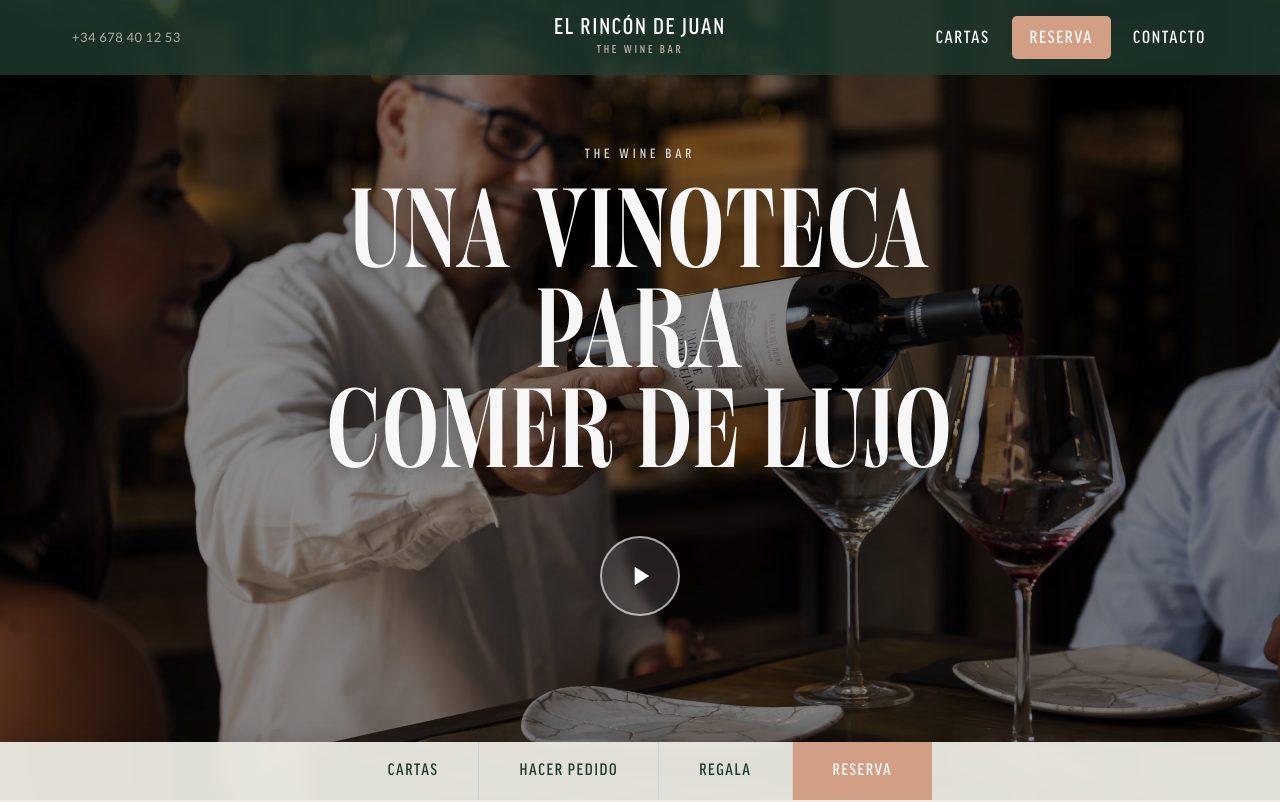
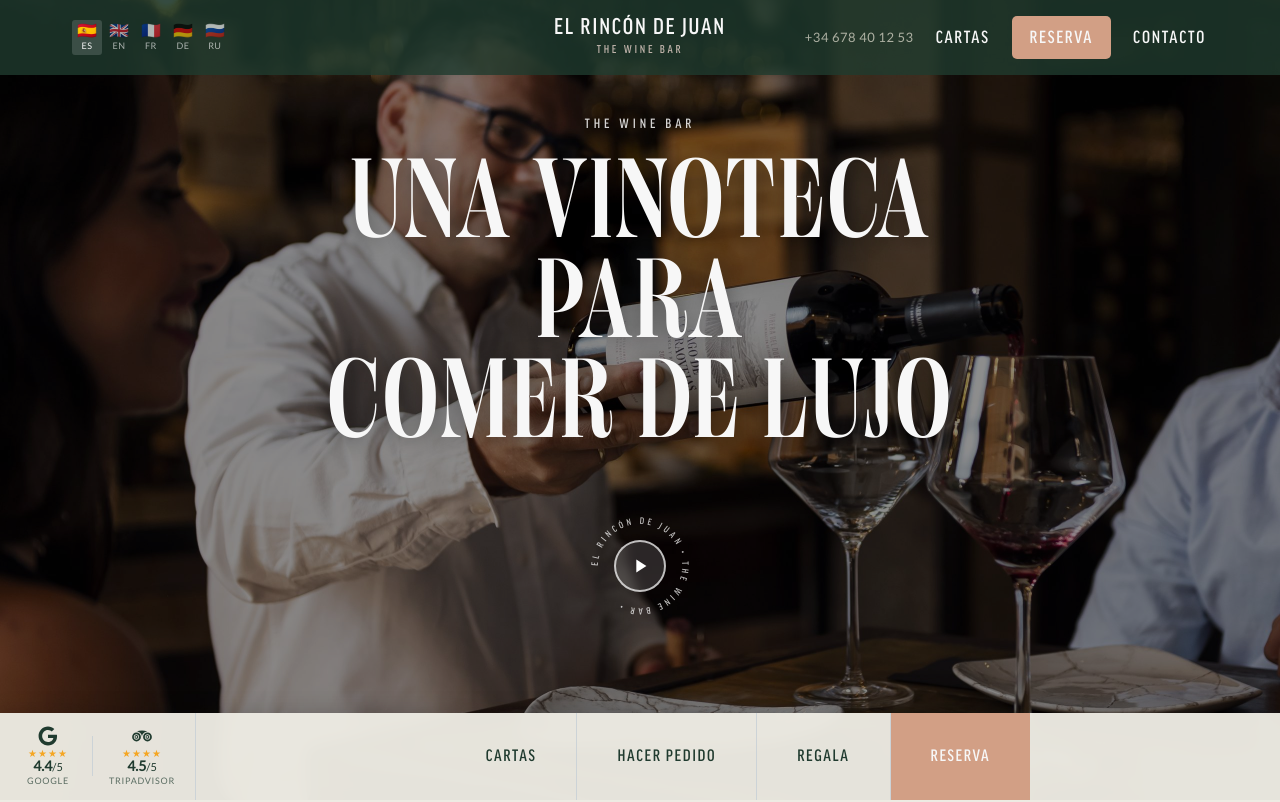
Before and after one commit to juanjoseaguilarte/rincon-web-react, a React (Vite) app: page / in a window 1280 px wide. Shown: the top 802 px of the page. Built offline with nearby package versions, Linux system fonts and the light colour scheme.

Commit message:
feat: fase 3 - banderas idiomas navbar, ratings hero bottom bar, botón play circular, fix TripAdvisor score

```diff
--- a/src/components/About.jsx
+++ b/src/components/About.jsx
@@ -49,7 +49,7 @@ export default function About() {
             <span className="about__stat-label">Google Reviews</span>
           </div>
           <div className="about__stat">
-            <span className="about__stat-num">4.2</span>
+            <span className="about__stat-num">4.5</span>
             <span className="about__stat-label">TripAdvisor</span>
           </div>
           <div className="about__stat">
--- a/src/components/Hero.css
+++ b/src/components/Hero.css
@@ -31,7 +31,7 @@
   z-index: 1;
   color: var(--color-cream-warm);
   text-align: center;
-  padding: 80px 32px 120px;
+  padding: 80px 32px 140px;
   max-width: 800px;
 }
 
@@ -60,49 +60,154 @@
   text-shadow: 0 2px 20px rgba(0,0,0,0.4);
 }
 
-/* Play button circle */
+/* Circular play button */
 .hero__play-wrap {
   display: flex;
   justify-content: center;
 }
 
 .hero__play {
+  position: relative;
   display: flex;
   align-items: center;
   justify-content: center;
-  width: 80px;
-  height: 80px;
+  width: 120px;
+  height: 120px;
   border-radius: 50%;
-  border: 2px solid rgba(255,255,255,0.6);
-  background: rgba(255,255,255,0.12);
-  backdrop-filter: blur(4px);
-  transition: background 0.3s, transform 0.3s;
   cursor: pointer;
+  transition: transform 0.3s;
+  text-decoration: none;
 }
 
 .hero__play:hover {
-  background: rgba(255,255,255,0.2);
-  transform: scale(1.08);
+  transform: scale(1.06);
 }
 
-.hero__play-circle {
+.hero__play:hover .hero__play-ring {
+  animation: spin 10s linear infinite;
+}
+
+@keyframes spin {
+  from { transform: rotate(0deg); }
+  to { transform: rotate(360deg); }
+}
+
+.hero__play-ring {
+  position: absolute;
+  inset: 0;
+  width: 100%;
+  height: 100%;
+  transition: transform 5s linear;
+  font-family: var(--font-heading);
+}
+
+.hero__play-ring-text {
+  font-family: var(--font-heading), serif;
+  font-style: italic;
+  text-transform: uppercase;
+}
+
+.hero__play-inner {
   display: flex;
   align-items: center;
   justify-content: center;
+  width: 52px;
+  height: 52px;
+  border-radius: 50%;
+  border: 2px solid rgba(255,255,255,0.7);
+  background: rgba(255,255,255,0.15);
+  backdrop-filter: blur(4px);
+  z-index: 1;
+  transition: background 0.3s;
 }
 
-/* Bottom bar */
-.hero__bottom-nav {
+.hero__play:hover .hero__play-inner {
+  background: rgba(255,255,255,0.25);
+}
+
+/* Bottom bar (ratings + nav) */
+.hero__bottom-bar {
   position: absolute;
   bottom: 0;
   left: 0;
   right: 0;
   z-index: 10;
   display: flex;
-  justify-content: center;
-  background: rgba(237, 235, 227, 0.95);
+  align-items: stretch;
+  background: rgba(237, 235, 227, 0.97);
   backdrop-filter: blur(6px);
   box-shadow: 0 -2px 20px rgba(0,0,0,0.15);
+}
+
+/* Ratings section */
+.hero__bottom-ratings {
+  display: flex;
+  align-items: center;
+  padding: 12px 20px;
+  gap: 16px;
+  border-right: 1px solid var(--color-border);
+  flex-shrink: 0;
+}
+
+.hero__rating {
+  display: flex;
+  flex-direction: column;
+  align-items: center;
+  gap: 1px;
+  text-decoration: none;
+  color: var(--color-green-dark);
+  transition: opacity 0.2s;
+  min-width: 56px;
+}
+
+.hero__rating:hover {
+  opacity: 0.75;
+}
+
+.hero__rating-icon {
+  color: var(--color-green-dark);
+}
+
+.hero__rating-stars {
+  font-size: 10px;
+  color: #f5a623;
+  letter-spacing: 1px;
+  line-height: 1;
+}
+
+.hero__rating-score {
+  font-family: var(--font-body);
+  font-size: 14px;
+  font-weight: 700;
+  color: var(--color-green-dark);
+  line-height: 1;
+}
+
+.hero__rating-max {
+  font-size: 11px;
+  font-weight: 400;
+}
+
+.hero__rating-label {
+  font-family: var(--font-body);
+  font-size: 9px;
+  text-transform: uppercase;
+  letter-spacing: 0.08em;
+  color: var(--color-green-dark);
+  opacity: 0.7;
+}
+
+.hero__rating-divider {
+  width: 1px;
+  height: 40px;
+  background: var(--color-border);
+}
+
+/* Nav links */
+.hero__bottom-nav {
+  display: flex;
+  flex: 1;
+  justify-content: center;
 }
 
 .hero__bottom-link {
@@ -116,6 +221,8 @@
   padding: 16px 40px;
   transition: background 0.2s, color 0.2s;
   border-right: 1px solid var(--color-border);
+  display: flex;
+  align-items: center;
 }
 
 .hero__bottom-link:last-child {
@@ -136,6 +243,12 @@
   color: var(--color-off-white);
 }
 
+@media (max-width: 900px) {
+  .hero__bottom-ratings {
+    display: none;
+  }
+}
+
 @media (max-width: 768px) {
   .hero__title {
     font-size: clamp(40px, 10vw, 60px);
--- a/src/components/Hero.jsx
+++ b/src/components/Hero.jsx
@@ -15,13 +15,22 @@ export default function Hero() {
         </h1>
         <div className="hero__play-wrap">
           <a
-            href="https://www.youtube.com/watch?v=OZth9wIndMo"
+            href="https://www.youtube.com/watch?v=1xYkwNqngpU"
             target="_blank"
             rel="noopener noreferrer"
             className="hero__play"
           >
-            <div className="hero__play-circle">
-              <svg width="32" height="32" viewBox="0 0 24 24" fill="white">
+            {/* Circular text around button */}
+            <svg className="hero__play-ring" viewBox="0 0 120 120" width="120" height="120">
+              <defs>
+                <path id="circleText" d="M60,60 m-42,0 a42,42 0 1,1 84,0 a42,42 0 1,1 -84,0" />
+              </defs>
+              <text className="hero__play-ring-text" fill="rgba(255,255,255,0.75)" fontSize="9" letterSpacing="3.2">
+                <textPath href="#circleText">EL RINCÓN DE JUAN • THE WINE BAR •</textPath>
+              </text>
+            </svg>
+            <div className="hero__play-inner">
+              <svg width="22" height="22" viewBox="0 0 24 24" fill="white">
                 <path d="M8 5v14l11-7z"/>
               </svg>
             </div>
@@ -29,12 +38,45 @@ export default function Hero() {
         </div>
       </div>
 
-      {/* Bottom sticky nav like original */}
-      <div className="hero__bottom-nav">
-        <a href="#carta" className="hero__bottom-link">Cartas</a>
-        <a href="https://www.elrincondejuan.es/hacer-pedido/" target="_blank" rel="noopener noreferrer" className="hero__bottom-link">Hacer Pedido</a>
-        <a href="https://www.elrincondejuan.es/bono-regalo/" target="_blank" rel="noopener noreferrer" className="hero__bottom-link">Regala</a>
-        <a href="#reservas" className="hero__bottom-link hero__bottom-link--highlight">Reserva</a>
+      {/* Bottom nav with ratings */}
+      <div className="hero__bottom-bar">
+        <div className="hero__bottom-ratings">
+          <a
+            href="https://goo.gl/maps/BRgKun4WBus4WxjYA"
+            target="_blank"
+            rel="noopener noreferrer"
+            className="hero__rating"
+          >
+            {/* Google icon */}
+            <svg className="hero__rating-icon" width="22" height="22" viewBox="0 0 24 28" fill="none" xmlns="http://www.w3.org/2000/svg">
+              <path d="M12 12.281h11.328c0.109 0.609 0.187 1.203 0.187 2 0 6.844-4.594 11.719-11.516 11.719-6.641 0-12-5.359-12-12s5.359-12 12-12c3.234 0 5.953 1.188 8.047 3.141l-3.266 3.141c-0.891-0.859-2.453-1.859-4.781-1.859-4.094 0-7.438 3.391-7.438 7.578s3.344 7.578 7.438 7.578c4.75 0 6.531-3.406 6.813-5.172h-6.813v-4.125z" fill="currentColor"/>
+            </svg>
+            <span className="hero__rating-stars">★★★★</span>
+            <span className="hero__rating-score">4.4<span className="hero__rating-max">/5</span></span>
+            <span className="hero__rating-label">Google</span>
+          </a>
+          <div className="hero__rating-divider" />
+          <a
+            href="https://www.tripadvisor.es/Restaurant_Review-g660738-d2199949-Reviews-El_Rincon_de_Juan_The_Wine_Bar-La_Linea_de_la_Concepcion_Province_of_Cadiz_Andalu.html"
+            target="_blank"
+            rel="noopener noreferrer"
+            className="hero__rating"
+          >
+            {/* TripAdvisor owl-eye icon */}
+            <svg className="hero__rating-icon" width="22" height="22" viewBox="0 0 36 28" xmlns="http://www.w3.org/2000/svg">
+              <path d="M10.172 15.578c0 0.812-0.656 1.469-1.453 1.469-0.812 0-1.469-0.656-1.469-1.469 0-0.797 0.656-1.453 1.469-1.453 0.797 0 1.453 0.656 1.453 1.453zM28.203 15.563c0 0.812-0.656 1.469-1.469 1.469s-1.469-0.656-1.469-1.469 0.656-1.453 1.469-1.453 1.469 0.641 1.469 1.453zM11.953 15.578c0-1.656-1.359-3.016-3.016-3.016-1.672 0-3.016 1.359-3.016 3.016 0 1.672 1.344 3.016 3.016 3.016 1.656 0 3.016-1.344 3.016-3.016zM29.969 15.563c0-1.656-1.344-3.016-3.016-3.016-1.656 0-3.016 1.359-3.016 3.016 0 1.672 1.359 3.016 3.016 3.016 1.672 0 3.016-1.344 3.016-3.016zM13.281 15.578c0 2.406-1.937 4.359-4.344 4.359s-4.359-1.953-4.359-4.359c0-2.391 1.953-4.344 4.359-4.344s4.344 1.953 4.344 4.344zM31.313 15.563c0 2.406-1.953 4.344-4.359 4.344-2.391 0-4.344-1.937-4.344-4.344s1.953-4.344 4.344-4.344c2.406 0 4.359 1.937 4.359 4.344zM16.25 15.609c0-3.984-3.234-7.219-7.219-7.219-3.969 0-7.203 3.234-7.203 7.219s3.234 7.219 7.203 7.219c3.984 0 7.219-3.234 7.219-7.219zM26.688 6.656c-2.578-1.125-5.484-1.734-8.687-1.734s-6.391 0.609-8.953 1.719c4.953 0.016 8.953 4.016 8.953 8.969 0-4.859 3.859-8.813 8.687-8.953zM34.172 15.609c0-3.984-3.219-7.219-7.203-7.219s-7.219 3.234-7.219 7.219 3.234 7.219 7.219 7.219 7.203-3.234 7.203-7.219z" fill="currentColor"/>
+            </svg>
+            <span className="hero__rating-stars">★★★★</span>
+            <span className="hero__rating-score">4.5<span className="hero__rating-max">/5</span></span>
+            <span className="hero__rating-label">TripAdvisor</span>
+          </a>
+        </div>
+        <div className="hero__bottom-nav">
+          <a href="#carta" className="hero__bottom-link">Cartas</a>
+          <a href="https://www.elrincondejuan.es/hacer-pedido/" target="_blank" rel="noopener noreferrer" className="hero__bottom-link">Hacer Pedido</a>
+          <a href="https://www.elrincondejuan.es/bono-regalo/" target="_blank" rel="noopener noreferrer" className="hero__bottom-link">Regala</a>
+          <a href="#reservas" className="hero__bottom-link hero__bottom-link--highlight">Reserva</a>
+        </div>
       </div>
     </section>
   )
--- a/src/components/Navbar.css
+++ b/src/components/Navbar.css
@@ -40,6 +40,58 @@
 
 .navbar__phone:hover {
   color: var(--color-off-white);
+}
+
+/* Language selector */
+.navbar__langs {
+  display: flex;
+  align-items: center;
+  gap: 2px;
+}
+
+.navbar__lang {
+  display: flex;
+  flex-direction: column;
+  align-items: center;
+  padding: 2px 5px;
+  border-radius: 3px;
+  transition: background 0.2s;
+  text-decoration: none;
+  opacity: 0.65;
+}
+
+.navbar__lang:hover,
+.navbar__lang--active {
+  background: rgba(255,255,255,0.15);
+  opacity: 1;
+}
+
+.navbar__lang-flag {
+  font-size: 16px;
+  line-height: 1;
+}
+
+.navbar__lang-code {
+  font-family: var(--font-body);
+  font-size: 9px;
+  letter-spacing: 0.05em;
+  color: var(--color-off-white);
+  margin-top: 1px;
+}
+
+/* Mobile langs row */
+.navbar__mobile-langs {
+  display: flex;
+  gap: 12px;
+  padding: 8px 0;
+  border-bottom: 1px solid rgba(233,228,214,0.15);
+  margin-bottom: 4px;
+}
+
+.navbar__mobile-lang {
+  font-size: 14px;
+  color: var(--color-off-white);
+  opacity: 0.75;
 }
 
 /* Centered Logo */
--- a/src/components/Navbar.jsx
+++ b/src/components/Navbar.jsx
@@ -1,9 +1,18 @@
 import { useState, useEffect } from 'react'
 import './Navbar.css'
+
+const LANGUAGES = [
+  { code: 'es', label: 'ES', flag: '🇪🇸', href: 'https://www.elrincondejuan.es/' },
+  { code: 'en', label: 'EN', flag: '🇬🇧', href: 'https://www.elrincondejuan.es/en/' },
+  { code: 'fr', label: 'FR', flag: '🇫🇷', href: '#' },
+  { code: 'de', label: 'DE', flag: '🇩🇪', href: '#' },
+  { code: 'ru', label: 'RU', flag: '🇷🇺', href: '#' },
+]
 
 export default function Navbar() {
   const [scrolled, setScrolled] = useState(false)
   const [menuOpen, setMenuOpen] = useState(false)
+  const [activeLang, setActiveLang] = useState('es')
 
   useEffect(() => {
     const onScroll = () => setScrolled(window.scrollY > 80)
@@ -14,9 +23,22 @@ export default function Navbar() {
   return (
     <header className={`navbar ${scrolled ? 'navbar--scrolled' : ''}`}>
       <div className="navbar__container container">
-        {/* Language flags + icons left side */}
+        {/* Language flags - left side */}
         <div className="navbar__left">
-          <a href="tel:678401253" className="navbar__phone">+34 678 40 12 53</a>
+          <div className="navbar__langs">
+            {LANGUAGES.map(lang => (
+              <a
+                key={lang.code}
+                href={lang.href}
+                className={`navbar__lang ${activeLang === lang.code ? 'navbar__lang--active' : ''}`}
+                onClick={(e) => { if (lang.href === '#') e.preventDefault(); setActiveLang(lang.code) }}
+                title={lang.label}
+              >
+                <span className="navbar__lang-flag">{lang.flag}</span>
+                <span className="navbar__lang-code">{lang.label}</span>
+              </a>
+            ))}
+          </div>
         </div>
 
         {/* Centered Logo */}
@@ -27,6 +49,7 @@ export default function Navbar() {
 
         {/* Right links */}
         <nav className="navbar__links">
+          <a href="tel:678401253" className="navbar__phone">+34 678 40 12 53</a>
           <a href="#carta" className="navbar__link">Cartas</a>
           <a href="#reservas" className="navbar__link navbar__link--highlight">Reserva</a>
           <a href="#contacto" className="navbar__link">Contacto</a>
@@ -45,6 +68,14 @@ export default function Navbar() {
       {/* Mobile menu */}
       {menuOpen && (
         <div className="navbar__mobile">
+          <div className="navbar__mobile-langs">
+            {LANGUAGES.map(lang => (
+              <a key={lang.code} href={lang.href} className="navbar__mobile-lang"
+                onClick={() => { setActiveLang(lang.code); setMenuOpen(false) }}>
+                {lang.flag} {lang.label}
+              </a>
+            ))}
+          </div>
           <a href="tel:678401253" className="navbar__mobile-link">+34 678 40 12 53</a>
           <a href="#carta" className="navbar__mobile-link" onClick={() => setMenuOpen(false)}>Cartas</a>
           <a href="#reservas" className="navbar__mobile-link" onClick={() => setMenuOpen(false)}>Reserva</a>
```
